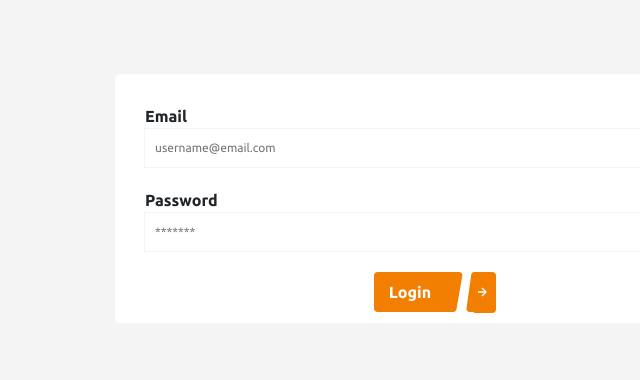
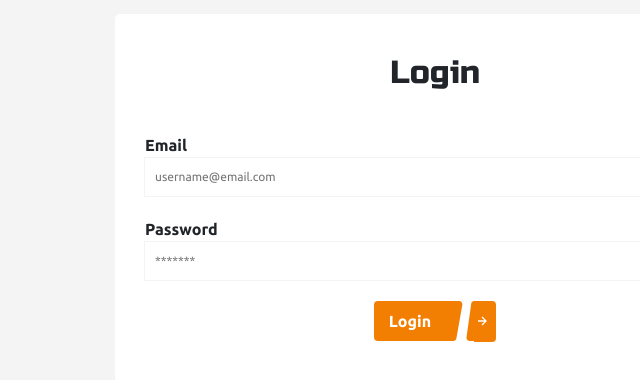
Before and after one commit to ammarjavaid/Thnkrai, a React (Vite) app: page /login in a window 1280 px wide. Shown: the part 202-582 px from the top of the page, without its empty margins (205-845 px from the left). Built offline with nearby package versions, Linux system fonts and the light colour scheme.

Commit message:
Login page add

```diff
--- a/src/pages/authPages/login/Login.jsx
+++ b/src/pages/authPages/login/Login.jsx
@@ -9,6 +9,7 @@ const Login = () => {
       {/* <AuthHeader /> */}
       <div className="login">
         <form>
+          <h2> Login </h2>
           <div className="input-group">
             <label> Email </label>
             <input type="email" placeholder="username@email.com" />
--- a/src/pages/authPages/login/login.scss
+++ b/src/pages/authPages/login/login.scss
@@ -10,8 +10,12 @@
   form {
     background-color: white;
     width: 50%;
-    padding: 10px 30px;
+    padding: 40px 30px;
     border-radius: 5px;
+    h2 {
+      text-align: center;
+      padding-bottom: 20px;
+    }
     .input-group {
       display: flex;
       flex-direction: column;
```
